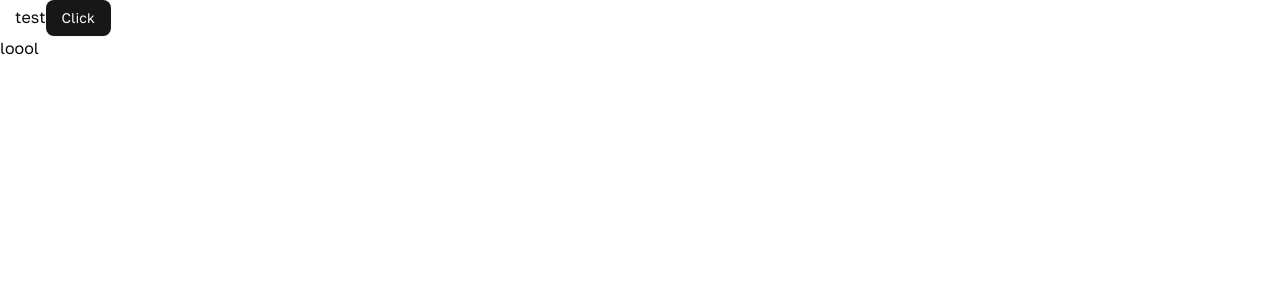
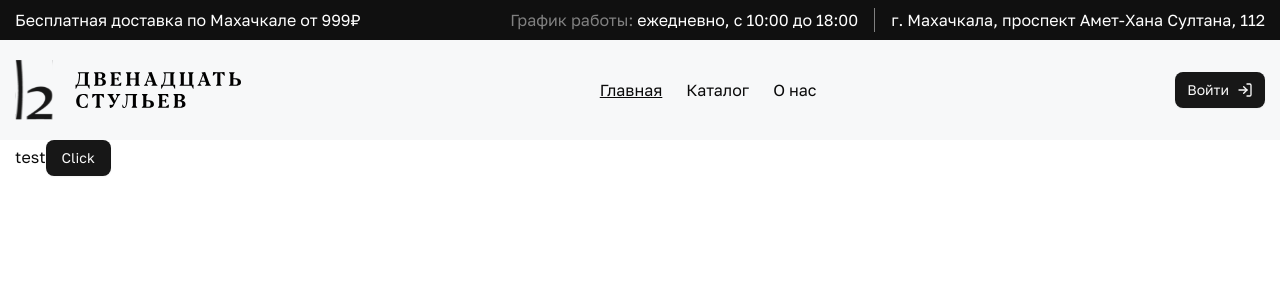
Before and after one commit to YakhyaevGadji/tables-and-chairs, a Next.js app: page / in a window 1280 px wide. Shown: the top 300 px of the page. Built offline with nearby package versions, Linux system fonts and the light colour scheme.

Commit message:
feat: header

```diff
--- /dev/null
+++ b/src/app/catalog/page.tsx
@@ -0,0 +1,11 @@
+import React from "react";
+
+const Catalog = () => {
+    return (
+        <div>
+            Catalog
+        </div>
+    );
+};
+
+export default Catalog;
--- a/src/app/layout.tsx
+++ b/src/app/layout.tsx
@@ -1,7 +1,9 @@
 import React from "react";
 import type { Metadata } from "next";
 import { Golos_Text } from 'next/font/google'
+import { Header } from "@/widgets/header";
 import "./globals.css";
+import { SubHeader } from "@/widgets/sub-header";
 
 const golosText = Golos_Text({
     subsets: ['latin'],
@@ -23,7 +25,9 @@ export default function RootLayout({
             <body
                 className={`${golosText.className}`}
             >
-                {children}loool
+                <SubHeader/>
+                <Header/>
+                {children}
             </body>
         </html>
     );
--- a/src/app/page.tsx
+++ b/src/app/page.tsx
@@ -1,3 +1,4 @@
+import React from "react";
 import { Button } from "@/shared/ui/button";
 import Container from "@/shared/ui/container";
 
@@ -6,7 +7,6 @@ export default function Home() {
         <div className="">
             <Container>
                 test
-
                 <Button>Click</Button>
             </Container>
         </div>
--- a/src/shared/ui/container.tsx
+++ b/src/shared/ui/container.tsx
@@ -8,7 +8,7 @@ interface IPropsContainer {
 
 const Container = ({className, children}: IPropsContainer) => {
     return (
-        <div className={cn('max-w-[1455px] px-[15px] mx-auto w-full', className)}>
+        <div className={cn('max-w-[1370px] px-[15px] mx-auto w-full', className)}>
             {children}
         </div>
     );
--- /dev/null
+++ b/src/shared/ui/logo.tsx
@@ -0,0 +1,14 @@
+import React from "react";
+import Image from "next/image";
+import IconLogo from "@/shared/assets/logo.svg";
+
+interface IPropsLogo {
+    width?: number;
+    height?: number;
+}
+
+const Logo = ({ width, height}: IPropsLogo) => {
+    return <Image width={width} height={height} src={IconLogo} alt="logo"/>;
+};
+
+export default Logo;
--- /dev/null
+++ b/src/view/home/ui/index.tsx
@@ -0,0 +1,11 @@
+import React from "react";
+
+const Home = () => {
+    return (
+        <div>
+            Home
+        </div>
+    );
+};
+
+export default Home;
--- /dev/null
+++ b/src/widgets/header/index.ts
@@ -0,0 +1 @@
+export { Header } from "./ui";
--- /dev/null
+++ b/src/widgets/header/ui/index.tsx
@@ -0,0 +1,32 @@
+import React from "react";
+import Container from "@/shared/ui/container";
+import Logo from "@/shared/ui/logo";
+import NavList from "@/widgets/header/ui/nav-list";
+import { Button } from "@/shared/ui/button";
+import { LogIn } from "lucide-react";
+
+export type TypeNavs = {
+    value: string;
+    href: string;
+}
+
+const navs = [
+    {value: 'Главная', href: '/'},
+    {value: 'Каталог', href: '/catalog'},
+    {value: 'О нас', href: '/about'}
+];
+
+export const Header = () => {
+    return (
+        <header className="py-5 bg-[#F7F8F9]">
+            <Container className="flex items-center justify-between">
+                <Logo/>
+                <NavList navs={navs}/>
+                <Button>
+                    Войти
+                    <LogIn />
+                </Button>
+            </Container>
+        </header>
+    );
+};
--- /dev/null
+++ b/src/widgets/header/ui/nav-list.tsx
@@ -0,0 +1,38 @@
+'use client'
+
+import React from "react";
+import Link from "next/link";
+import { TypeNavs } from "@/widgets/header/ui/index";
+import { usePathname } from "next/navigation";
+import { clsx } from "clsx";
+
+interface IPropsNavList {
+    navs: TypeNavs[]
+}
+
+const NavList = ({navs}: IPropsNavList) => {
+    const pathname = usePathname();
+
+    return (
+        <nav>
+            <ul className="flex gap-6 items-center">
+                {navs.map((item: TypeNavs, index) => {
+                    const isActive = pathname === item.href;
+
+                    return (
+                        <li key={index}>
+                            <Link
+                                className={clsx('hover:text-neutral-500', isActive && 'underline')}
+                                href={item.href}
+                            >
+                                {item.value}
+                            </Link>
+                        </li>
+                    )
+                })}
+            </ul>
+        </nav>
+    );
+};
+
+export default NavList;
--- /dev/null
+++ b/src/widgets/sub-header/index.ts
@@ -0,0 +1 @@
+export { SubHeader } from "./ui"
--- /dev/null
+++ b/src/widgets/sub-header/ui/index.tsx
@@ -0,0 +1,22 @@
+import React from "react";
+import Container from "@/shared/ui/container";
+
+export const SubHeader = () => {
+    return (
+        <div className="bg-[#101010] text-white">
+            <Container className="flex items-center justify-between">
+                <p className="py-2">Бесплатная доставка по Махачкале от 999₽</p>
+
+                <div className="flex gap-4 items-center">
+                    <p>
+                        <span className="text-[#808080]">График работы: </span>
+                        ежедневно, с 10:00 до 18:00
+                    </p>
+                    <p className="pl-4 border-l border-[#808080]">
+                        г. Махачкала, проспект Амет-Хана Султана, 112
+                    </p>
+                </div>
+            </Container>
+        </div>
+    );
+};
```
Also changed, not shown: src/shared/assets/logo.svg (added).
